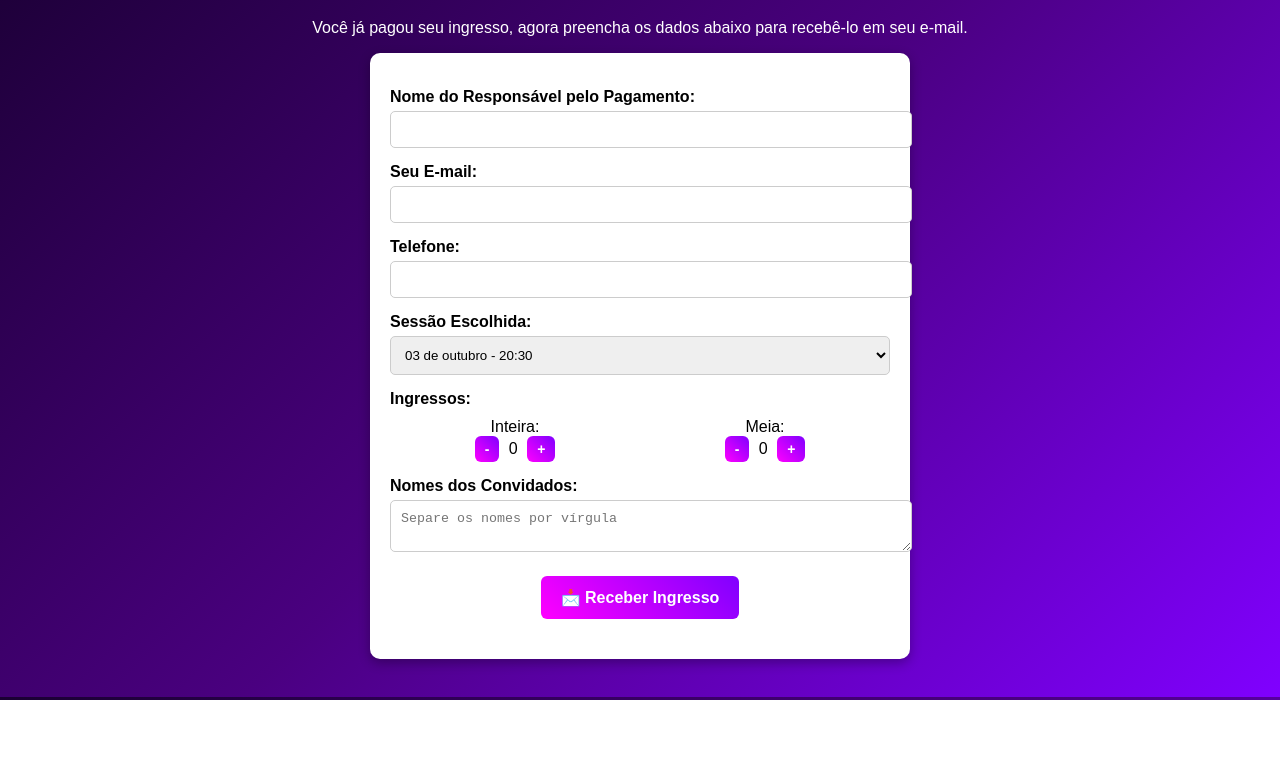
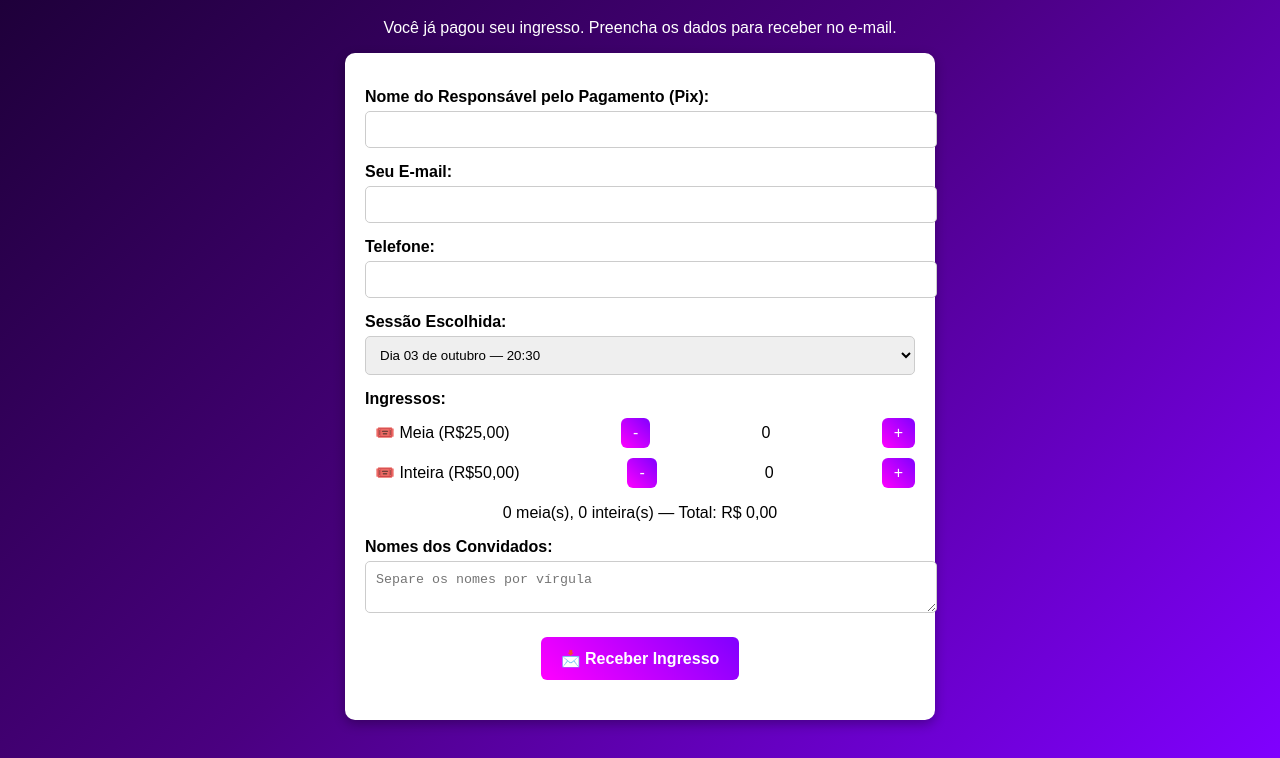
Before and after one commit to Auriem/Proxima-parada-Anos-2000-, a website: page reenviar.html in a window 1280 px wide. Shown: the part 100-858 px from the top of the page. Before the commit the page ends 800 px from the top, so only its background shows below. Drawn offline with nearby package versions, Linux system fonts and the light colour scheme.

Commit message:
Update reenviar.html

```diff
--- a/reenviar.html
+++ b/reenviar.html
@@ -19,7 +19,7 @@
       color: black;
       padding: 20px;
       border-radius: 10px;
-      max-width: 500px;
+      max-width: 550px;
       margin: 0 auto;
       box-shadow: 0px 4px 12px rgba(0,0,0,0.3);
     }
@@ -36,7 +36,26 @@
       border-radius: 5px;
       border: 1px solid #ccc;
     }
-    button {
+    .contador {
+      display: flex;
+      align-items: center;
+      justify-content: space-between;
+      margin-top: 10px;
+    }
+    .contador button {
+      padding: 6px 12px;
+      border: none;
+      border-radius: 6px;
+      background: linear-gradient(45deg, #ff00ff, #8000ff);
+      color: white;
+      font-size: 16px;
+      cursor: pointer;
+    }
+    .contador span {
+      font-size: 16px;
+      margin: 0 10px;
+    }
+    button[type="submit"] {
       margin-top: 20px;
       padding: 12px 20px;
       border: none;
@@ -48,75 +67,66 @@
       cursor: pointer;
       transition: 0.3s;
     }
-    button:hover {
+    button[type="submit"]:hover {
       opacity: 0.9;
     }
     .msg {
       margin-top: 20px;
       font-weight: bold;
     }
-    .ingresso-group {
-      display: flex;
-      justify-content: space-between;
-      margin-top: 10px;
-    }
-    .ingresso-group div {
-      flex: 1;
-      margin: 0 5px;
-      text-align: center;
-    }
-    .ingresso-group button {
-      padding: 5px 10px;
-      font-size: 14px;
-      margin: 0 5px;
-    }
   </style>
-  <!-- SDK atualizado -->
-  <script src="https://cdn.jsdelivr.net/npm/@emailjs/browser@4/dist/email.min.js"></script>
+  <script src="https://cdn.jsdelivr.net/npm/emailjs-com@3/dist/email.min.js"></script>
   <script>
     (function() {
-      emailjs.init("zWI9wjgMNAHJ0WV7f"); // SUA PUBLIC KEY
+      emailjs.init("zWI9wjgMNAHJ0WV7f"); // sua Public Key
     })();
 
-    let qtd_inteira = 0;
-    let qtd_meia = 0;
+    let qntMeia = 0;
+    let qntInteira = 0;
 
-    function mudarQtd(tipo, valor) {
-      if (tipo === 'inteira') {
-        qtd_inteira = Math.max(0, qtd_inteira + valor);
-        document.getElementById("qtd_inteira").innerText = qtd_inteira;
+    function atualizarValor() {
+      const valor = (qntMeia * 25) + (qntInteira * 50);
+      document.getElementById("resumo").innerText =
+        `${qntMeia} meia(s), ${qntInteira} inteira(s) — Total: R$ ${valor.toFixed(2)}`;
+      return valor;
+    }
+
+    function alterarQtd(tipo, delta) {
+      if (tipo === "meia") {
+        qntMeia = Math.max(0, qntMeia + delta);
       } else {
-        qtd_meia = Math.max(0, qtd_meia + valor);
-        document.getElementById("qtd_meia").innerText = qtd_meia;
+        qntInteira = Math.max(0, qntInteira + delta);
       }
-      document.getElementById("ingresso").value = `${qtd_inteira} inteiras, ${qtd_meia} meias`;
+      atualizarValor();
     }
 
     function reenviarIngresso(e) {
       e.preventDefault();
       document.getElementById("msg").innerText = "⏳ Enviando ingresso...";
 
-      // Código único
       const codigo = "ING-" + Math.random().toString(36).substring(2,10).toUpperCase();
+      const valorTotal = atualizarValor();
 
-      // Dados do formulário
       const data = {
         from_name: document.getElementById("nome").value,
         from_email: document.getElementById("email").value,
         phone: document.getElementById("telefone").value,
         sessao: document.getElementById("sessao").value,
-        ingresso: document.getElementById("ingresso").value,
+        ingresso: `${qntMeia} meia(s), ${qntInteira} inteira(s)`,
         convidados: document.getElementById("convidados").value,
-        code: codigo
+        code: codigo,
+        valor_total: valorTotal.toFixed(2)
       };
 
-      // Enviar email para o admin
-      emailjs.send("service_c9ak8yp", "template_admin", data);
+      // Email para ADMIN
+      emailjs.send("service_c9ak8yp", "template_admin", data)
+        .then(res => console.log("✅ Admin OK", res))
+        .catch(err => console.error("❌ Admin ERRO", err));
 
-      // Enviar email para o cliente
+      // Email para CLIENTE
       emailjs.send("service_c9ak8yp", "template_5lax0jv", data)
         .then(function() {
-        document.getElementById("msg").innerText = "✅ Seu ingresso foi reenviado! Confira seu e-mail.";
+          document.getElementById("msg").innerText = "✅ Ingresso reenviado! Confira seu e-mail.";
         }, function(err) {
           document.getElementById("msg").innerText = "❌ Erro no envio: " + JSON.stringify(err);
         });
@@ -125,10 +135,10 @@
 </head>
 <body>
   <h1>🎟️ Reenvio de Ingresso</h1>
-  <p>Você já pagou seu ingresso, agora preencha os dados abaixo para recebê-lo em seu e-mail.</p>
+  <p>Você já pagou seu ingresso. Preencha os dados para receber no e-mail.</p>
 
   <form onsubmit="reenviarIngresso(event)">
-    <label>Nome do Responsável pelo Pagamento:</label>
+    <label>Nome do Responsável pelo Pagamento (Pix):</label>
     <input type="text" id="nome" required>
 
     <label>Seu E-mail:</label>
@@ -139,29 +149,29 @@
 
     <label>Sessão Escolhida:</label>
     <select id="sessao" required>
-      <option value="03/10 - 20:30">03 de outubro - 20:30</option>
-      <option value="04/10 - 17:30">04 de outubro - 17:30</option>
-      <option value="04/10 - 20:30">04 de outubro - 20:30</option>
-      <option value="05/10 - 17:30">05 de outubro - 17:30</option>
-      <option value="05/10 - 20:30">05 de outubro - 20:30</option>
+      <option value="03/10 - 20:30">Dia 03 de outubro — 20:30</option>
+      <option value="04/10 - 17:30">Dia 04 de outubro — 17:30</option>
+      <option value="04/10 - 20:30">Dia 04 de outubro — 20:30</option>
+      <option value="05/10 - 17:30">Dia 05 de outubro — 17:30</option>
+      <option value="05/10 - 20:30">Dia 05 de outubro — 20:30</option>
     </select>
 
     <label>Ingressos:</label>
-    <div class="ingresso-group">
-      <div>
-        <span>Inteira:</span><br>
-        <button type="button" onclick="mudarQtd('inteira', -1)">-</button>
-        <span id="qtd_inteira">0</span>
-        <button type="button" onclick="mudarQtd('inteira', 1)">+</button>
+    <div class="contador">
+      <span>🎟️ Meia (R$25,00)</span>
+      <button type="button" onclick="alterarQtd('meia', -1)">-</button>
+      <span id="qtdMeia">0</span>
+      <button type="button" onclick="alterarQtd('meia', 1)">+</button>
     </div>
-      <div>
-        <span>Meia:</span><br>
-        <button type="button" onclick="mudarQtd('meia', -1)">-</button>
-        <span id="qtd_meia">0</span>
-        <button type="button" onclick="mudarQtd('meia', 1)">+</button>
+
+    <div class="contador">
+      <span>🎟️ Inteira (R$50,00)</span>
+      <button type="button" onclick="alterarQtd('inteira', -1)">-</button>
+      <span id="qtdInteira">0</span>
+      <button type="button" onclick="alterarQtd('inteira', 1)">+</button>
     </div>
-    </div>
-    <input type="hidden" id="ingresso" name="ingresso" value="0 inteiras, 0 meias">
+
+    <p id="resumo">0 meia(s), 0 inteira(s) — Total: R$ 0,00</p>
 
     <label>Nomes dos Convidados:</label>
     <textarea id="convidados" placeholder="Separe os nomes por vírgula"></textarea>
```
Lines whose indentation alone changed are shown as unchanged.
